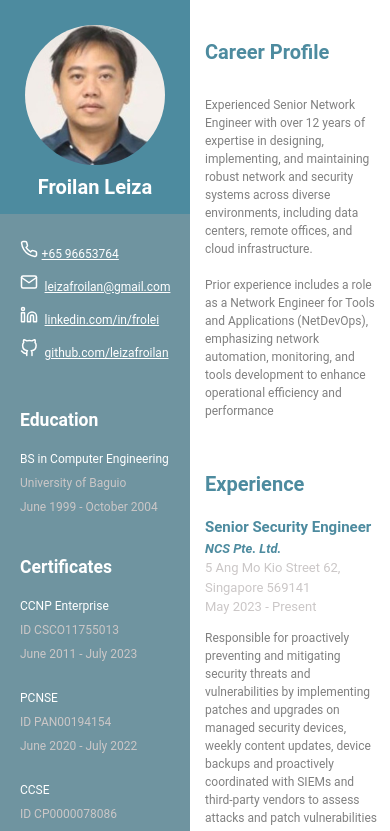
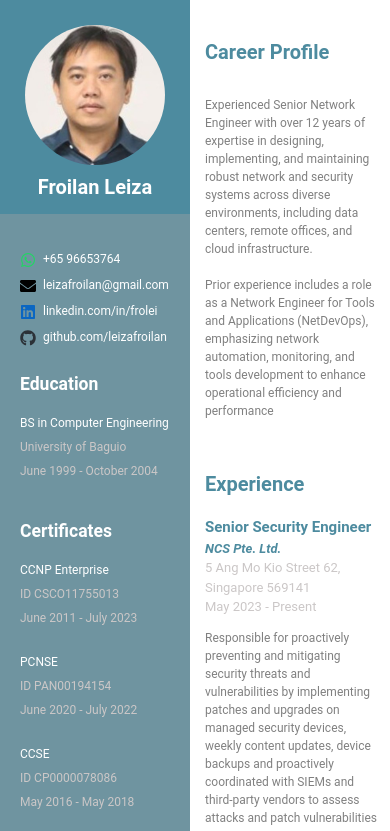
Before and after one commit to leizafroilan/leizafroilan.github.io, a React (Create React App) app: page /#/ in a window 390 px wide. Shown: the top 831 px of the page. Built offline with nearby package versions, Linux system fonts and the light colour scheme.

Commit message:
fixed icons

```diff
--- a/src/App.css
+++ b/src/App.css
@@ -41,18 +41,19 @@ body, html {
 }
 
 
+.contact-container {
+  padding: 0px 10px 10px 50px;
+  display: flex;
+  align-content: flex-start;
+}
+
 .contact-info {
-  text-align: left;
-  align-items: center;
-  justify-content: center;
-  font-size: 18px;
-  padding: 20px 0px 20px 50px;
-  color: white;
-  background-color: rgb(111, 148, 160);
+  font-size: 16px;
 }
 
 .contact-info a {
   color: #ffff;
+  text-decoration: none;
 }
 
 .contact-info a:hover {
@@ -60,9 +61,8 @@ body, html {
 }
 
 .icon {
-  margin-right: 0.5em;
-  font-size: 18px;
-  text-align: left;
+  font-size: 20px;
+  padding-right:10px;
 }
 .left-header {
   text-align: left;
@@ -186,12 +186,21 @@ body, html {
     margin: 10px;
   }
 
-  .contact-info {
+  /* .contact-info {
     font-size: 16px;
     padding-left: 30px;
     padding-bottom: 10px;
+  } */
+
+  .contact-container {
+    padding: 0px 10px 10px 30px;
   }
-
+  .contact-info {
+    font-size: 16px;
+  }
+  .icon {
+    font-size: 20px;
+  }
 .left-header {
   font-size: 20px;
   padding-left: 30px;
@@ -262,13 +271,15 @@ body, html {
     font-size: 20px;
   }
 
+  .contact-container {
+    padding: 0px 10px 10px 20px;
+  }
   .contact-info {
     font-size: 12px;
-    padding: 0px 5px 20px 20px;
   }
-
   .icon {
-    margin-right: 0.2em;
+    font-size: 16px;
+    padding-right: 7px;
   }
 
   .left-header {
@@ -359,16 +370,15 @@ body, html {
     font-size: 16px;
   }
 
+  .contact-container {
+    padding: 0px 5px 10px 15px;
+  }
   .contact-info {
-    font-size: 9px;
-    padding-left: 15px;
-    padding-bottom: 10px;
+    font-size: 10px;
   }
-
   .icon {
-    margin-right: 0.5em;
-    font-size: 12px;
-    text-align: left;
+    font-size: 14px;
+    padding-right: 5px;
   }
   .left-header {
     font-size: 12px;
--- a/src/Profile.js
+++ b/src/Profile.js
@@ -2,6 +2,8 @@
 import './App.css';
 import img from'./img/img.jfif'
 import {FiGithub, FiLinkedin, FiPhone, FiMail} from  'react-icons/fi'
+import {FaGithub, FaLinkedin, FaWhatsapp, FaEnvelope} from  'react-icons/fa'
+
 
 function Profile() {
   return (
@@ -20,12 +22,29 @@ function Profile() {
             Froilan Leiza
           </div>
         </div>
-        <div className="contact-info">
-          <br/>
-          <p><FiPhone className="icon" /><a href="tel:+6596653764">+65 96653764</a> </p>
-          <p><FiMail className="icon" /> <a href="mailto:leizafroilan@gmail.com">leizafroilan@gmail.com</a></p>
-          <p><FiLinkedin className="icon" /> <a href="https://www.linkedin.com/in/frolei/" target="_blank" rel="noopener noreferrer">linkedin.com/in/frolei</a></p>
-          <p><FiGithub className="icon" /> <a href="https://github.com/leizafroilan" target="_blank" rel="noopener noreferrer">github.com/leizafroilan</a></p>
+        <br/><br/>
+        <div className="contact-container">
+          <FaWhatsapp className="icon" color="#25D366" />
+          <div className="contact-info">
+            <a href="tel:+6596653764">+65 96653764</a>
+          </div>
+        </div>
+        <div className="contact-container">
+          <FaEnvelope className="icon" />
+          <div className="contact-info">
+            <a href="mailto:leizafroilan@gmail.com">leizafroilan@gmail.com</a>
+          </div>
+        </div>
+        <div className="contact-container">
+          <FaLinkedin className="icon" color="#0a66c2" />
+          <div className="contact-info">
+            <a href="https://www.linkedin.com/in/frolei" target="_blank" rel="noopener noreferrer">linkedin.com/in/frolei</a>
+          </div>
+        </div>
+        <div className="contact-container">
+          <FaGithub className="icon" color="#2b3137"/>
+          <div className="contact-info">
+            <a href="https://github.com/leizafroilan" target="_blank" rel="noopener noreferrer">github.com/leizafroilan</a></div>
         </div>
         <div className="left-header">
           <h3>Education</h3>
```
Also changed, not shown: 1 other file (tests, documents, lock files or other folders).
